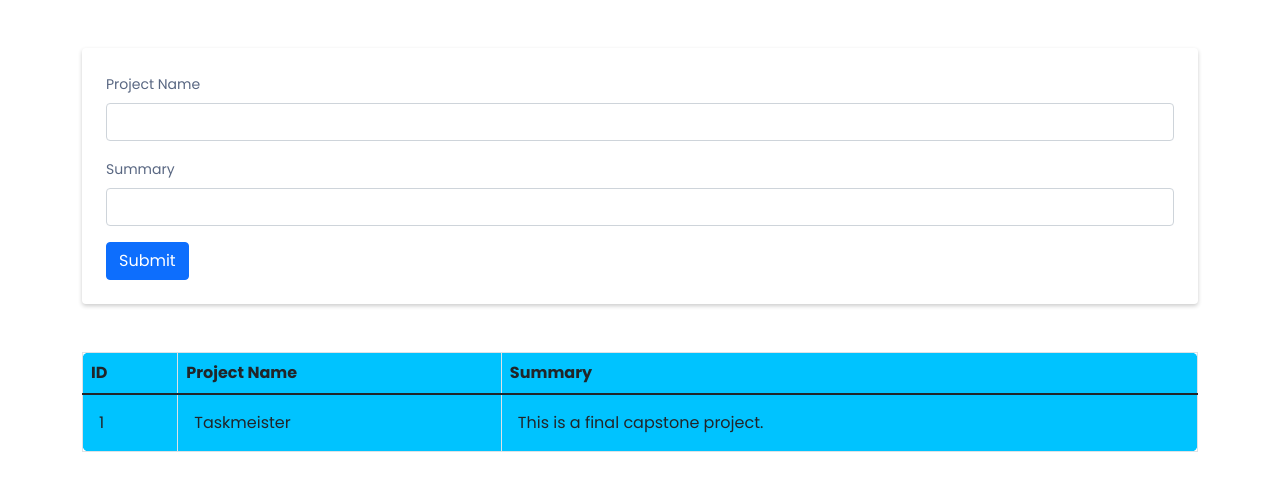
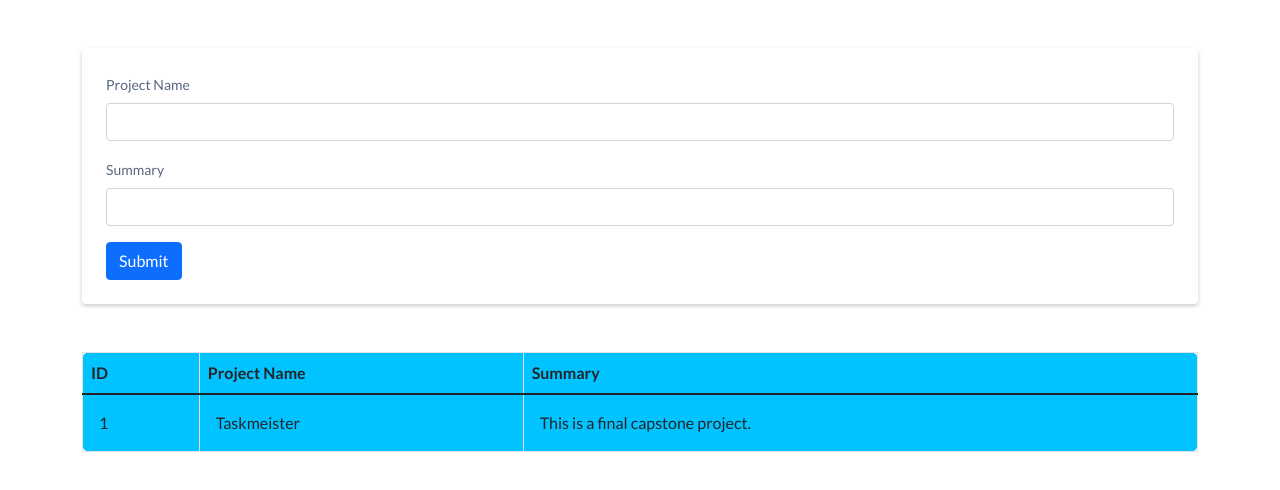
Before and after one commit to nameiswing/taskmeister, a React (Vite) app in the folder client/: page / in a window 1280 px wide. Shown: the top 490 px of the page. Built offline with nearby package versions, Linux system fonts and the light colour scheme.

Commit message:
updated global font

```diff
--- a/client/src/index.css
+++ b/client/src/index.css
@@ -1,6 +1,8 @@
 @import url('https://fonts.googleapis.com/css2?family=Poppins:ital,wght@0,100;0,200;0,300;0,400;0,500;0,600;0,700;0,800;0,900;1,100;1,200;1,300;1,400;1,500;1,600;1,700;1,800;1,900&display=swap');
+@import url('https://fonts.googleapis.com/css2?family=Lato:wght@100;300;400;700;900&display=swap');
 
 :root {
+    --font-main: 'Lato', sans-serif;
     --font-content: 'Poppins', 'Helvetica', sans-serif;
     --bg-primary: #458ADB;
     --bg-secondary: #EDF1F7;
@@ -17,7 +19,7 @@
 }
 * {
     box-sizing: border-box;
-    font-family: var(--font-content);
+    font-family: var(--font-main);
 }
 
 body {
@@ -25,7 +27,7 @@ body {
     background-color: var(--bg-white);
 }
 p {
-    font-family: var(--font-content);
+    font-family: var(--font-main);
     line-height: 165%;
     font-size: 1rem;
     font-weight: 300;
@@ -35,15 +37,9 @@ h1, h2, h3 ,h4, h5, h6 {
 }
 a {
     text-decoration: none;
+    font-family: var(--font-main);
 }
 form label {
     font-size: .875rem;
     color: var(--text-secondary);
 }
-
-.td-padding {
-    padding: 1rem;
-}
-.color1 {
-    color: red;
-}
```
